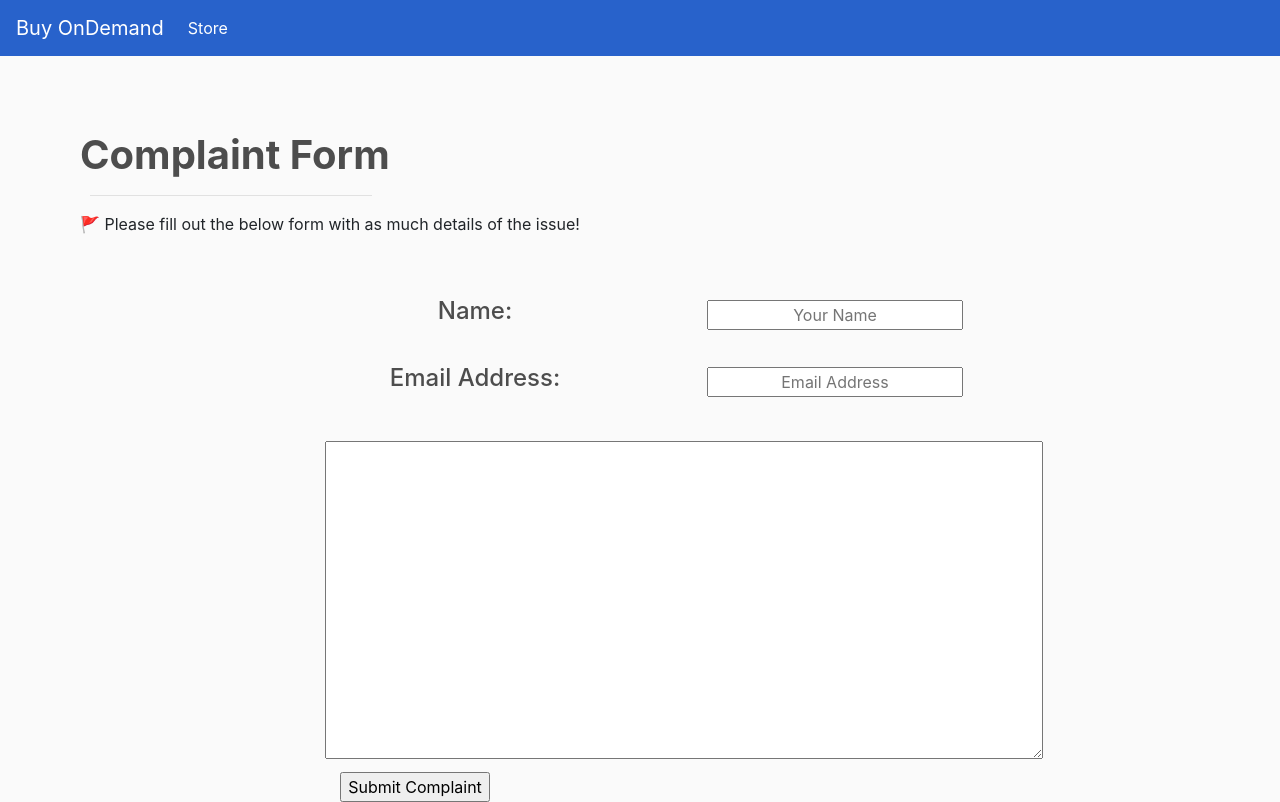
After one commit to AliceLiu17/CSC322-Ebay, a Django app: page /complaints/ in a window 1280 px wide; the page is wider, and only the part inside the window is pictured. The commit adds this page. Run offline with Django 4.2, Linux system fonts and the light colour scheme; some libraries are stand-ins or nearby versions.

Commit message:
complaints form/page

```diff
--- /dev/null
+++ b/store/templates/store/complaints.html
@@ -0,0 +1,65 @@
+<!-- complaints page for any user-->
+{% load static %}
+<html>
+	<head>
+		<title> Complaint Page</title>
+		<link rel="stylesheet" href="https://stackpath.bootstrapcdn.com/bootstrap/4.1.3/css/bootstrap.min.css" integrity="sha384-MCw98/SFnGE8fJT3GXwEOngsV7Zt27NXFoaoApmYm81iuXoPkFOJwJ8ERdknLPMO" crossorigin="anonymous">
+		<script src="https://ajax.googleapis.com/ajax/libs/jquery/3.3.1/jquery.min.js"></script>
+		<link rel="stylesheet" href="https://use.fontawesome.com/releases/v5.6.1/css/all.css" integrity="sha384-gfdkjb5BdAXd+lj+gudLWI+BXq4IuLW5IT+brZEZsLFm++aCMlF1V92rMkPaX4PP" crossorigin="anonymous">
+		<meta name="viewport" content="width=device-width, initial-scale=1, maximum-scale=1, minimum-scale=1" />
+		<link rel="stylesheet" href="https://stackpath.bootstrapcdn.com/bootstrap/4.4.1/css/bootstrap.min.css" integrity="sha384-Vkoo8x4CGsO3+Hhxv8T/Q5PaXtkKtu6ug5TOeNV6gBiFeWPGFN9MuhOf23Q9Ifjh" crossorigin="anonymous">
+		<link rel="stylesheet" type="text/css" href="{% static 'css/main.css' %}">
+		<link rel = "stylesheet" href = "style.css">
+    </style>
+</head>
+
+<body>
+    <nav class="navbar navbar-expand-lg navbar-dark bg-dark">
+        <a class="navbar-brand" href="{% url 'store' %}">Buy OnDemand</a>
+        <button class="navbar-toggler" type="button" data-toggle="collapse" data-target="#navbarSupportedContent" aria-controls="navbarSupportedContent" aria-expanded="false" aria-label="Toggle navigation">
+            <span class="navbar-toggler-icon"></span>
+        </button>
+
+        <div class="collapse navbar-collapse" id="navbarSupportedContent">
+            <ul class="navbar-nav mr-auto">
+              <li class="nav-item active">
+                <a class="nav-link" href="{% url 'store' %}">Store <span class="sr-only">(current)</span></a>
+        </div>
+    </nav>
+</body>
+
+<div class = "name" style = "text-align:left; position:relative; left:80px; bottom:-75px ">
+    <meta charset="UTF-8">
+        <h1> <strong> Complaint Form </strong> </h1>
+        <hr style= "width:22%;text-align:left;margin-left:10px">
+        <p>
+            &#128681; Please fill out the below form with as much details of the issue!
+        </p>
+</div>
+
+    <div class = "user details" style = "text-align:center; position:relative; right:165px; bottom:-120px ">
+            <h2> <font size= "+2.2"> Name: </font> </h2>
+            <input type="text" id="Name" name="Name" style= "text-align:center; position:relative; left:360px; bottom:34px" placeholder= "Your Name">
+
+            <h2> <font size= "+2.2"> Email Address: </font> </h2>
+            <input type="text" id="Email Address" name="Email Address" style= "text-align:center; position:relative; left:360px; bottom:34px" placeholder= "Email Address">
+
+
+
+        <div class = "complaints detail" style = "text-align:center; position:relative; right:-34px; bottom:40px">
+            <textarea id="complaint details" style= "position:relative; left:175px; bottom:-50px" name="complaints" rows="13" cols="68"> </textarea>
+        </div>
+        <form>
+            <div>
+                <input type="submit" style="position:relative; right:60px; bottom: -23px" value="Submit Complaint"/>
+                </div>
+        </form>
+</div>
+
+
+    <!--<label for="freeform">Tell us how you heard about HubSpot:</label>
+<br>
+
+<textarea id="freeform" name="freeform" rows="4" cols="50">
+Enter text here...
+</textarea>
--- a/store/urls.py
+++ b/store/urls.py
@@ -15,4 +15,6 @@ urlpatterns = [
  	path('update_item/', views.updateItem, name="update_item"),
     path('process_order/', views.processOrder, name="process_order"),
 
+	path('complaints/', views.complaints, name='complaints_page'),
+
 ]
--- a/store/views.py
+++ b/store/views.py
@@ -99,6 +99,10 @@ def checkout(request):
 	context = {'items':items, 'order':order, 'cartItems':cartItems}
 	return render(request, 'store/checkout.html', context)
 
+def complaints(request):
+	if request.method == "GET":
+		return render (request, 'store/complaints.html')
+
 def updateItem(request):
 	data = json.loads(request.body)
 	productId = data['productId']
```
Also changed, not shown: store/templates/store/main.html (+20 -13 lines), db.sqlite3.
